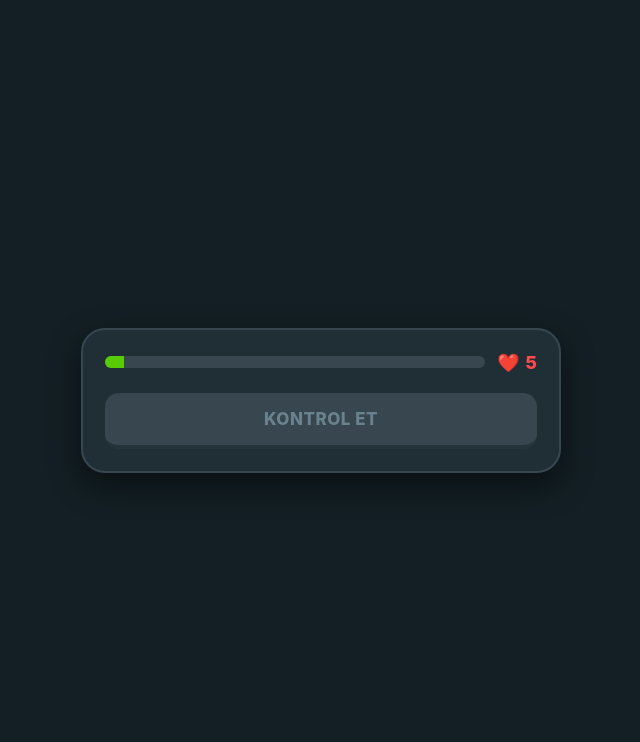
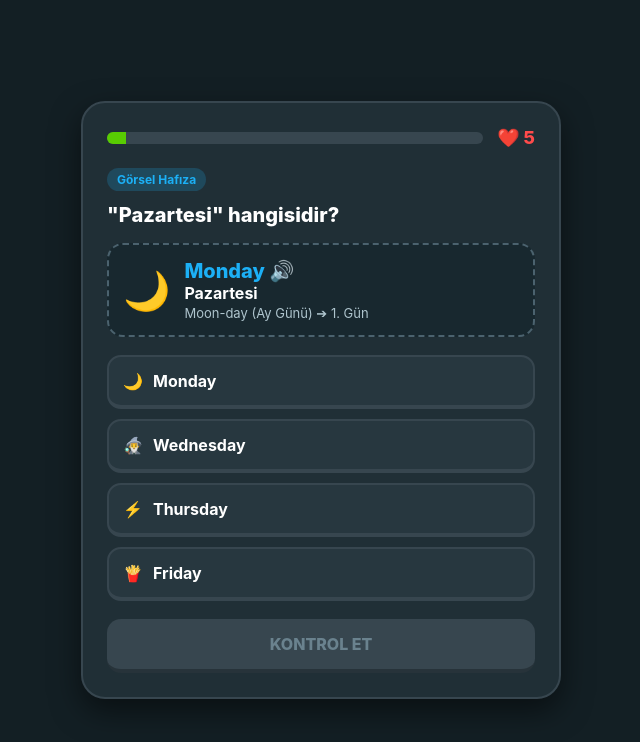
Before and after one commit to psekibi-sketch/ingilizce, a plain HTML site: page index.html in a window 1280 px wide. Shown: the whole page, without its empty margins (319-959 px from the left). Drawn offline with Linux system fonts and the light colour scheme.

Commit message:
Update index.html

```diff
--- a/index.html
+++ b/index.html
@@ -3,7 +3,7 @@
 <head>
   <meta charset="UTF-8">
   <meta name="viewport" content="width=device-width, initial-scale=1.0, maximum-scale=1.0, user-scalable=no">
-  <title>LingoDays - İngilizce Günler</title>
+  <title>LingoDays</title>
   <style>
     * { box-sizing: border-box; margin: 0; padding: 0; font-family: -apple-system, BlinkMacSystemFont, "Segoe UI", Roboto, sans-serif; }
     body {
@@ -16,59 +16,56 @@
       padding: 16px;
       -webkit-tap-highlight-color: transparent;
     }
-    .app-card {
+    .card {
       width: 100%;
       max-width: 480px;
       background: #202f36;
       border: 2px solid #37464f;
       border-radius: 24px;
-      padding: 22px;
+      padding: 24px;
       box-shadow: 0 12px 30px rgba(0,0,0,0.5);
     }
-    .top-bar {
+    .top {
       display: flex;
       align-items: center;
-      gap: 12px;
+      justify-content: space-between;
       margin-bottom: 20px;
     }
-    .progress-track {
+    .track {
       flex: 1;
       height: 12px;
       background: #37464f;
       border-radius: 10px;
       overflow: hidden;
+      margin-right: 14px;
     }
-    .progress-fill {
+    .fill {
       width: 5%;
       height: 100%;
       background: #58cc02;
-      transition: width 0.3s ease;
+      transition: width 0.3s;
     }
     .hearts {
       font-size: 18px;
       font-weight: 800;
       color: #ff4b4b;
-      display: flex;
-      align-items: center;
-      gap: 6px;
     }
-    .badge {
+    .tag {
       display: inline-block;
-      padding: 4px 12px;
-      border-radius: 20px;
+      padding: 4px 10px;
+      border-radius: 12px;
       background: rgba(28, 176, 246, 0.2);
       color: #1cb0f6;
-      font-size: 13px;
+      font-size: 12px;
       font-weight: 700;
       margin-bottom: 12px;
     }
-    .prompt-title {
-      font-size: 21px;
+    .title {
+      font-size: 20px;
       font-weight: 800;
       margin-bottom: 16px;
-      line-height: 1.3;
     }
-    .mnemonic-box {
+    .mnemonic {
       background: #18282f;
       border: 2px dashed #4b626e;
       border-radius: 16px;
@@ -76,110 +73,89 @@
       display: flex;
       align-items: center;
       gap: 14px;
-      margin-bottom: 20px;
+      margin-bottom: 18px;
       cursor: pointer;
     }
-    .mnemonic-icon { font-size: 42px; }
-    .mnemonic-word { font-size: 20px; font-weight: 800; color: #1cb0f6; }
-    .mnemonic-sub { font-size: 13px; color: #afc5ce; margin-top: 2px; }
-
-    .btn-grid {
-      display: grid;
-      grid-template-columns: 1fr;
+    .m-icon { font-size: 38px; }
+    .m-word { font-size: 20px; font-weight: 800; color: #1cb0f6; }
+    .m-sub { font-size: 13px; color: #afc5ce; margin-top: 2px; }
+    .btn-col {
+      display: flex;
+      flex-direction: column;
       gap: 10px;
-      margin-bottom: 20px;
+      margin-bottom: 18px;
     }
-    .opt-btn {
+    .opt {
       background: #27373f;
       border: 2px solid #37464f;
       border-bottom: 4px solid #37464f;
       border-radius: 14px;
       padding: 14px;
       color: #fff;
-      font-size: 17px;
+      font-size: 16px;
       font-weight: 700;
-      text-align: left;
       cursor: pointer;
       display: flex;
       align-items: center;
-      gap: 12px;
+      gap: 10px;
+      text-align: left;
     }
-    .opt-btn:active { transform: translateY(2px); border-bottom-width: 2px; }
-    .opt-btn.selected {
+    .opt:active { transform: translateY(2px); border-bottom-width: 2px; }
+    .opt.sel {
       border-color: #1cb0f6;
       border-bottom-color: #1899d6;
-      background: rgba(28, 176, 246, 0.15);
+      background: rgba(28, 176, 246, 0.2);
       color: #1cb0f6;
     }
-
-    .mic-wrap {
-      display: flex;
-      flex-direction: column;
-      align-items: center;
-      gap: 10px;
-      margin: 16px 0;
-    }
-    .circle-btn {
-      width: 74px;
-      height: 74px;
+    .sound-btn {
+      width: 70px;
+      height: 70px;
       border-radius: 50%;
       background: #1cb0f6;
       border: none;
       border-bottom: 4px solid #1899d6;
-      font-size: 32px;
+      font-size: 30px;
       color: white;
       cursor: pointer;
+      margin: 12px auto;
       display: flex;
       align-items: center;
       justify-content: center;
     }
-    .circle-btn:active { transform: translateY(2px); }
-    .circle-btn.listening {
-      background: #ff4b4b;
-      border-bottom-color: #ea2b2b;
-      animation: pulse 1s infinite;
-    }
-    @keyframes pulse {
-      0% { transform: scale(1); }
-      50% { transform: scale(1.08); }
-      100% { transform: scale(1); }
-    }
-
-    .bottom-feedback {
-      border-radius: 14px;
-      padding: 14px;
-      margin-bottom: 14px;
+    .sound-btn:active { transform: translateY(2px); }
+    .feedback {
+      border-radius: 12px;
+      padding: 12px;
+      margin-bottom: 12px;
       display: none;
-      font-size: 15px;
+      font-size: 14px;
       line-height: 1.4;
     }
-    .bottom-feedback.correct {
-      background: rgba(88, 204, 2, 0.15);
+    .feedback.ok {
+      background: rgba(88, 204, 2, 0.2);
       border: 1px solid #58cc02;
       color: #58cc02;
     }
-    .bottom-feedback.wrong {
-      background: rgba(255, 75, 75, 0.15);
+    .feedback.err {
+      background: rgba(255, 75, 75, 0.2);
       border: 1px solid #ff4b4b;
       color: #ff4b4b;
     }
-
-    .action-btn {
+    .main-btn {
       width: 100%;
       background: #58cc02;
       border: none;
       border-bottom: 4px solid #58a700;
       color: white;
-      font-size: 17px;
+      font-size: 16px;
       font-weight: 800;
-      padding: 16px;
+      padding: 15px;
       border-radius: 14px;
       cursor: pointer;
       text-transform: uppercase;
-      letter-spacing: 0.5px;
     }
-    .action-btn:active { transform: translateY(2px); border-bottom-width: 2px; }
-    .action-btn.disabled {
+    .main-btn:active { transform: translateY(2px); border-bottom-width: 2px; }
+    .main-btn.disabled {
       background: #37464f;
       border-bottom-color: #27333a;
       color: #6a828e;
@@ -189,26 +165,186 @@
 </head>
 <body>
 
-<div class="app-card">
-  <div class="top-bar">
-    <div class="progress-track">
-      <div class="progress-fill" id="progress-fill"></div>
-    </div>
-    <div class="hearts">❤️ <span id="hearts-count">5</span></div>
+<div class="card">
+  <div class="top">
+    <div class="track"><div class="fill" id="fill"></div></div>
+    <div class="hearts">❤️ <span id="hearts">5</span></div>
   </div>
 
-  <div id="exercise-box"></div>
-  <div class="bottom-feedback" id="feedback-box"></div>
-  <button class="action-btn disabled" id="action-btn" onclick="onActionClick()">KONTROL ET</button>
+  <div id="content">
+    <span class="tag" id="tag">Hafıza Kartı</span>
+    <div class="title" id="title">Görsel Hafızana Kazı!</div>
+    <div id="body-area"></div>
+  </div>
+
+  <div class="feedback" id="fb"></div>
+  <button class="main-btn disabled" id="action-btn" onclick="handleClick()">KONTROL ET</button>
 </div>
 
 <script>
-  var days = [
-    { en: 'Monday', tr: 'Pazartesi', icon: '🌙', hint: 'Moon-day (Ay Günü) ➔ Haftanın 1. günü' },
-    { en: 'Tuesday', tr: 'Salı', icon: '⚔️', hint: 'Two-sday ➔ Haftanın 2. günü' },
-    { en: 'Wednesday', tr: 'Çarşamba', icon: '🧙‍♂️', hint: 'Wed-nes-day ➔ Ortadaki en uzun gün' },
-    { en: 'Thursday', tr: 'Perşembe', icon: '⚡', hint: 'Thor-sday ➔ Şimşek Tanrısı Thor günü' },
-    { en: 'Friday', tr: 'Cuma', icon: '🍟', hint: 'Fri-day (Fries) ➔ Hafta sonu neşesi' },
-    { en: 'Saturday', tr: 'Cumartesi', icon: '🪐', hint: 'Saturn-day ➔ Satürn gezegeni günü' },
-    { en: 'Sunday', tr: 'Pazar', icon: '☀️', hint: 'Sun-day (Güneş Günü) ➔ Dinlenme günü' }
+  var data = [
+    { en: 'Monday', tr: 'Pazartesi', icon: '🌙', hint: 'Moon-day (Ay Günü) ➔ 1. Gün' },
+    { en: 'Tuesday', tr: 'Salı', icon: '⚔️', hint: 'Two-sday ➔ 2. Gün' },
+    { en: 'Wednesday', tr: 'Çarşamba', icon: '🧙‍♂️', hint: 'Wed-nes-day ➔ En uzun gün' },
+    { en: 'Thursday', tr: 'Perşembe', icon: '⚡', hint: 'Thor-sday ➔ Şimşek Günü' },
+    { en: 'Friday', tr: 'Cuma', icon: '🍟', hint: 'Fri-day (Fries) ➔ Tatil habercisi' },
+    { en: 'Saturday', tr: 'Cumartesi', icon: '🪐', hint: 'Saturn-day ➔ Satürn günü' },
+    { en: 'Sunday', tr: 'Pazar', icon: '☀️', hint: 'Sun-day (Güneş Günü) ➔ Dinlenme' }
   ];
+
+  var questions = [];
+  var step = 0;
+  var hearts = 5;
+  var selected = null;
+  var checked = false;
+
+  function speak(txt) {
+    try {
+      window.speechSynthesis.cancel();
+      var u = new SpeechSynthesisUtterance(txt);
+      u.lang = 'en-US';
+      window.speechSynthesis.speak(u);
+    } catch(e) {}
+  }
+
+  function makeQuestions() {
+    var q = [];
+    for (var i = 0; i < 20; i++) {
+      var item = data[i % data.length];
+      var wrongs = data.filter(function(x){ return x.en !== item.en; }).sort(function(){ return 0.5 - Math.random(); }).slice(0, 3);
+      var opts = [item].concat(wrongs).sort(function(){ return 0.5 - Math.random(); });
+      var mode = (i % 3 === 0) ? 'card' : (i % 3 === 1 ? 'sound' : 'quiz');
+      q.push({ item: item, mode: mode, opts: opts });
+    }
+    return q.sort(function(){ return 0.5 - Math.random(); });
+  }
+
+  function loadStep() {
+    checked = false;
+    selected = null;
+    document.getElementById('fb').style.display = 'none';
+    document.getElementById('fb').className = 'feedback';
+
+    var btn = document.getElementById('action-btn');
+    btn.textContent = 'KONTROL ET';
+    btn.className = 'main-btn disabled';
+
+    var pct = Math.max(5, ((step + 1) / questions.length) * 100);
+    document.getElementById('fill').style.width = pct + '%';
+    document.getElementById('hearts').textContent = hearts;
+
+    var cur = questions[step];
+    var tag = document.getElementById('tag');
+    var title = document.getElementById('title');
+    var area = document.getElementById('body-area');
+
+    if (cur.mode === 'card') {
+      tag.textContent = 'Görsel Hafıza';
+      title.textContent = '"' + cur.item.tr + '" hangisidir?';
+      area.innerHTML =
+        '<div class="mnemonic" onclick="speak(\'' + cur.item.en + '\')">' +
+          '<div class="m-icon">' + cur.item.icon + '</div>' +
+          '<div>' +
+            '<div class="m-word">' + cur.item.en + ' 🔊</div>' +
+            '<div style="font-weight:700;">' + cur.item.tr + '</div>' +
+            '<div class="m-sub">' + cur.item.hint + '</div>' +
+          '</div>' +
+        '</div>' +
+        '<div class="btn-col" id="opt-box"></div>';
+      speak(cur.item.en);
+      drawOpts(cur.opts, 'en');
+    } else if (cur.mode === 'sound') {
+      tag.textContent = 'Dinleme';
+      title.textContent = 'Sesi dinleyin ve doğru günü seçin:';
+      area.innerHTML =
+        '<button class="sound-btn" onclick="speak(\'' + cur.item.en + '\')">🔊</button>' +
+        '<div class="btn-col" id="opt-box"></div>';
+      speak(cur.item.en);
+      drawOpts(cur.opts, 'tr');
+    } else {
+      tag.textContent = 'Kelime Testi';
+      title.textContent = '"' + cur.item.tr + '" İngilizce nedir?';
+      area.innerHTML =
+        '<div style="text-align:center; font-size:42px; margin-bottom:12px;">' + cur.item.icon + '</div>' +
+        '<div class="btn-col" id="opt-box"></div>';
+      drawOpts(cur.opts, 'en');
+    }
+  }
+
+  function drawOpts(arr, key) {
+    var box = document.getElementById('opt-box');
+    box.innerHTML = '';
+    arr.forEach(function(o) {
+      var b = document.createElement('button');
+      b.className = 'opt';
+      b.innerHTML = '<span>' + o.icon + '</span> <span>' + o[key] + '</span>';
+      b.onclick = function() {
+        if (checked) return;
+        var all = document.querySelectorAll('.opt');
+        all.forEach(function(x){ x.classList.remove('sel'); });
+        b.classList.add('sel');
+        selected = o;
+        document.getElementById('action-btn').classList.remove('disabled');
+      };
+      box.appendChild(b);
+    });
+  }
+
+  function handleClick() {
+    if (!checked) {
+      checked = true;
+      var cur = questions[step];
+      var isOk = (selected && selected.en === cur.item.en);
+      var fb = document.getElementById('fb');
+      var btn = document.getElementById('action-btn');
+
+      fb.style.display = 'block';
+      speak(cur.item.en);
+
+      if (isOk) {
+        fb.className = 'feedback ok';
+        fb.innerHTML = '<strong>🎉 Harika! Doğru.</strong><br>' + cur.item.icon + ' ' + cur.item.en + ' = ' + cur.item.tr;
+        btn.textContent = 'DEVAM ET';
+      } else {
+        hearts--;
+        document.getElementById('hearts').textContent = Math.max(0, hearts);
+        fb.className = 'feedback err';
+        fb.innerHTML = '<strong>❌ Doğrusu: ' + cur.item.en + ' (' + cur.item.tr + ')</strong><br>' + cur.item.hint;
+        btn.textContent = 'ANLADIM';
+      }
+    } else {
+      if (hearts <= 0) {
+        alert("Canlarınız bitti! Baştan başlıyoruz.");
+        startApp();
+        return;
+      }
+      step++;
+      if (step < questions.length) {
+        loadStep();
+      } else {
+        document.getElementById('content').innerHTML =
+          '<div style="text-align:center; padding: 20px 0;">' +
+            '<div style="font-size:60px;">🏆</div>' +
+            '<div class="title" style="color:#ffc800; margin-top:10px;">Tebrikler!</div>' +
+            '<p style="color:#afc5ce;">Haftanın günlerini tamamladınız.</p>' +
+          '</div>';
+        document.getElementById('fb').style.display = 'none';
+        var b = document.getElementById('action-btn');
+        b.textContent = 'YENİDEN BAŞLA 🔄';
+        b.onclick = startApp;
+      }
+    }
+  }
+
+  function startApp() {
+    questions = makeQuestions();
+    step = 0;
+    hearts = 5;
+    loadStep();
+  }
+
+  // Sayfa açıldığında doğrudan çalıştır
+  startApp();
+</script>
+</body>
+</html>
```
